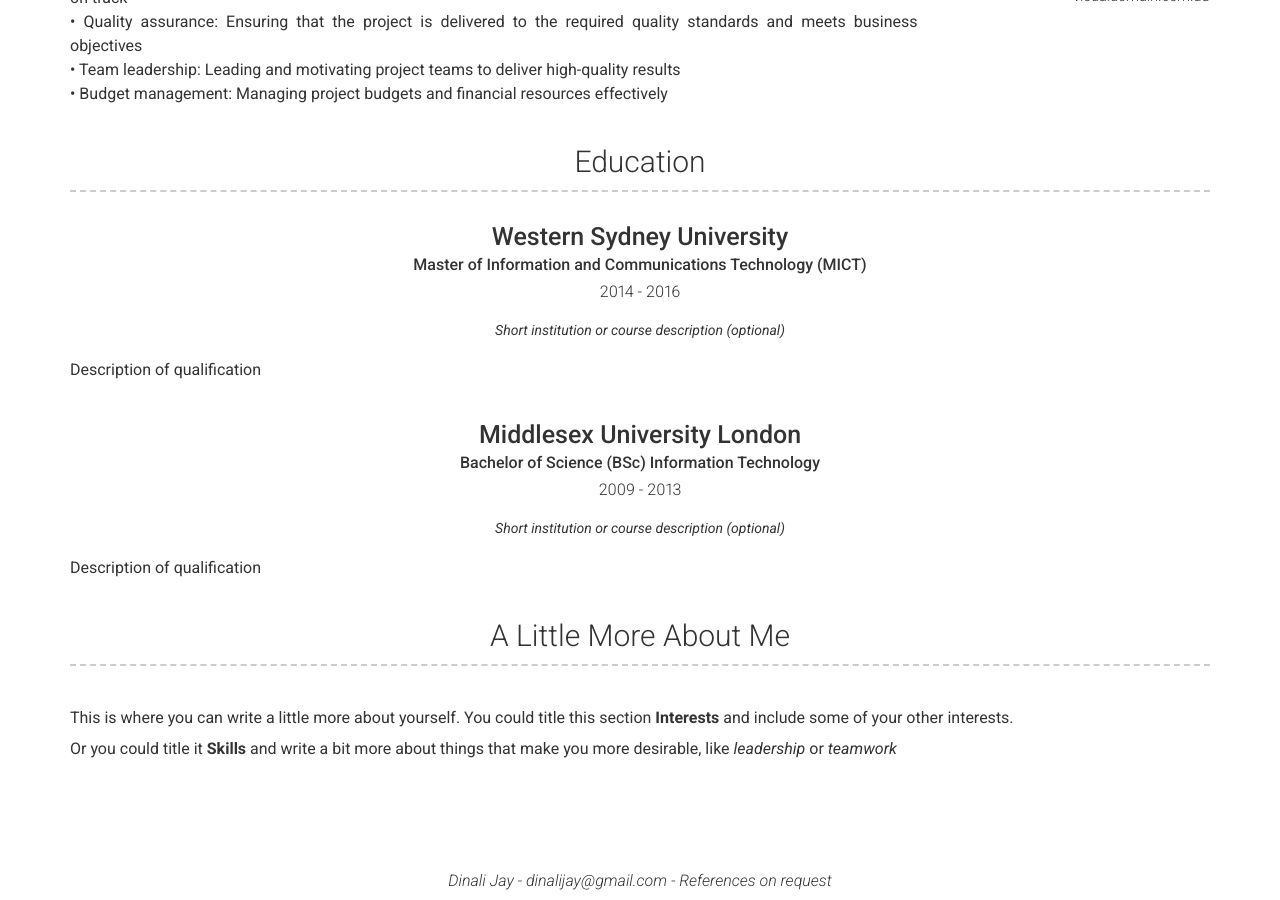
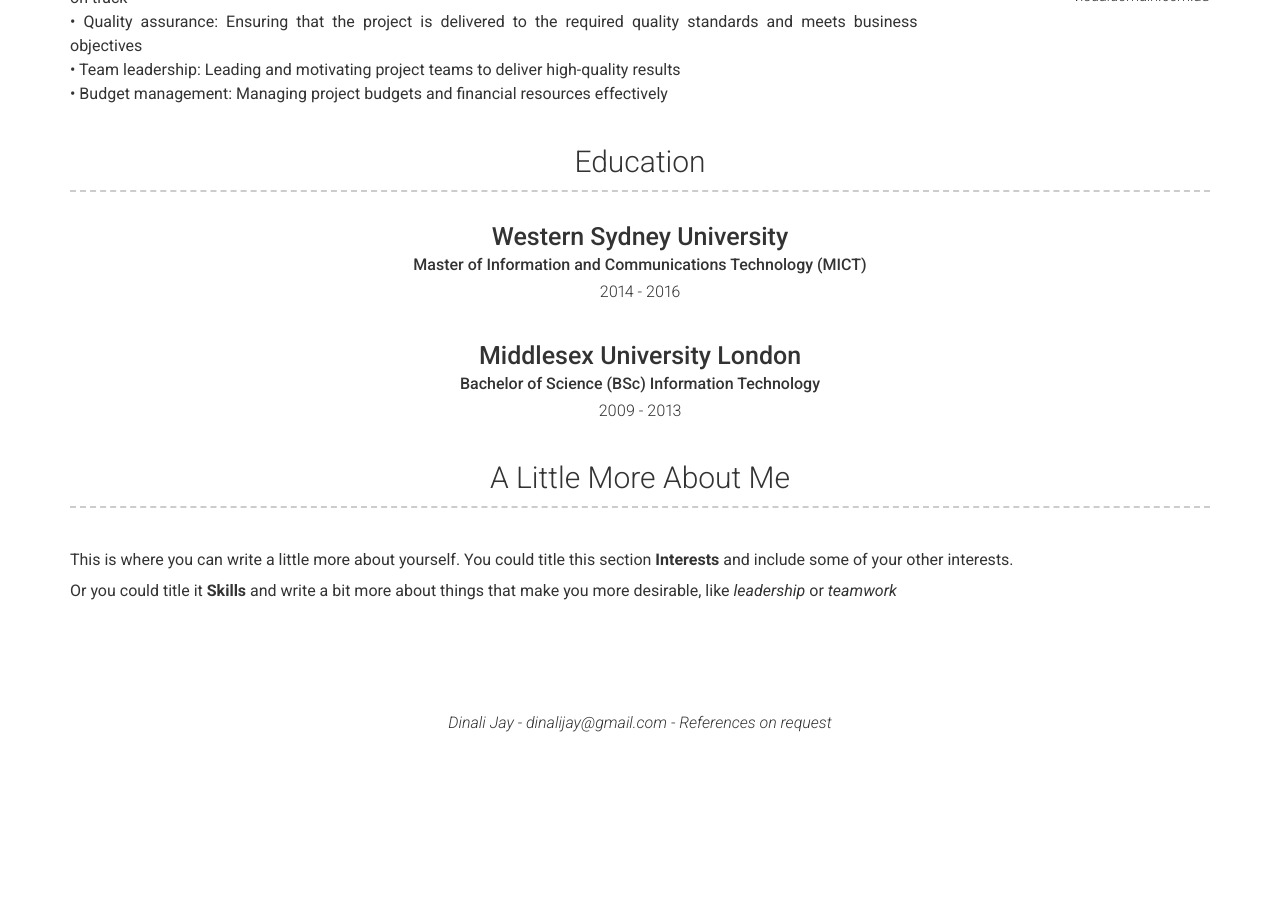
Before and after one commit to dontgimmedrama/dinali, a Jekyll site: the page built from index.md, in a window 1280 px wide and 900 px high, scrolled down 2997 px. Built offline with Jekyll 4.4.1, drawn with Linux system fonts in a browser that asks for light colours; nearby versions of some CDN libraries; after the commit the page ends 3739 px from its top, so only the background shows below that; part of the change alters nothing that is shown.

Commit message:
Add files via upload

```diff
--- a/_config.yml
+++ b/_config.yml
@@ -190,18 +190,18 @@ content:
         title: Western Sydney University
         sub_title: Master of Information and Communications Technology (MICT)
         caption: 2014 - 2016
-        quote: >
-          Short institution or course description (optional)
-        description: | # this will include new lines to allow paragraphs
-          Description of qualification
+#        quote: >
+#          Short institution or course description (optional)
+#        description: | # this will include new lines to allow paragraphs
+#          Description of qualification
       - layout: top-middle
         title: Middlesex University London
         sub_title: Bachelor of Science (BSc) Information Technology
         caption: 2009 - 2013
-        quote: >
-          Short institution or course description (optional)
-        description: | # this will include new lines to allow paragraphs
-          Description of qualification
+#        quote: >
+#          Short institution or course description (optional)
+#        description: | # this will include new lines to allow paragraphs
+#          Description of qualification
   - title: A Little More About Me
     layout: text
     content: | # this will include new lines to allow paragraphs
```
